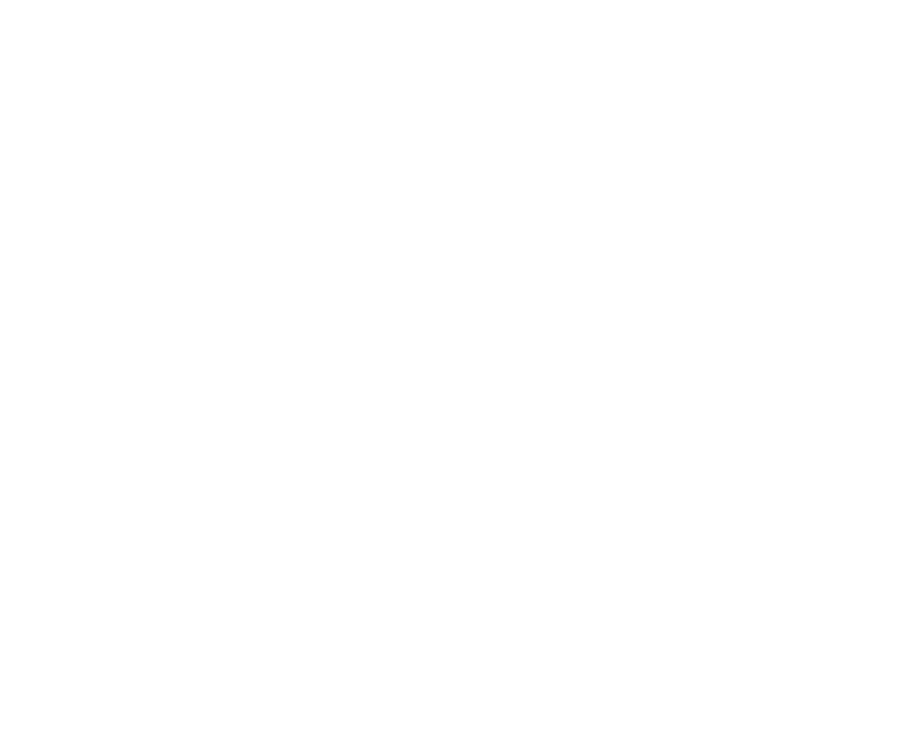
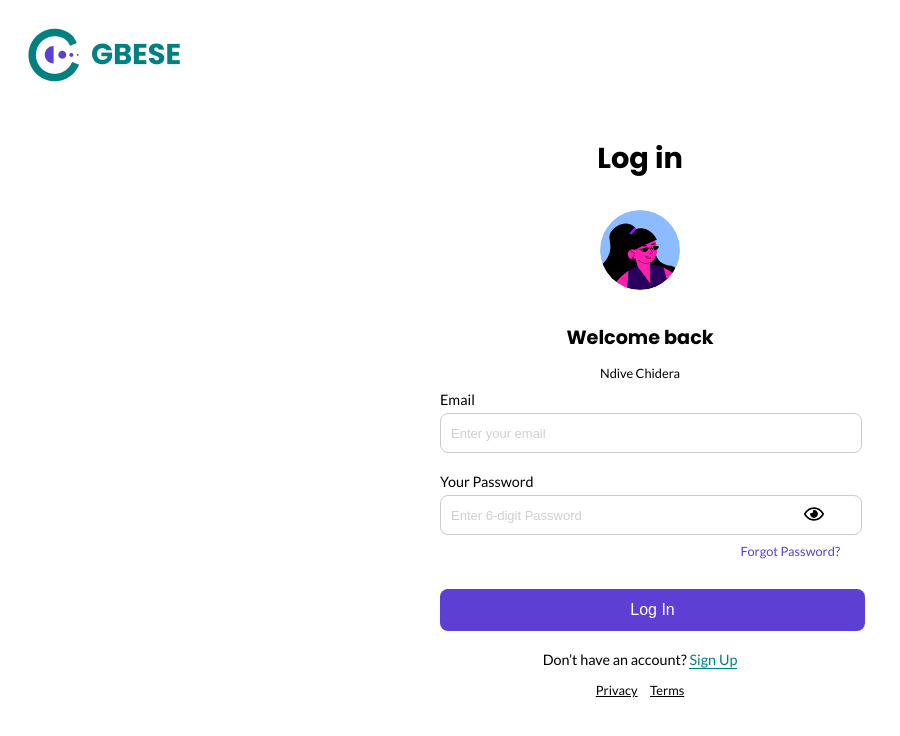
Before and after one commit to Danieljosh-uduma/Gbese, a React (Vite) app: page /login in a window 1280 px wide. Before the commit this address had no page. Shown: the top 736 px of the page, without its empty margins (0-900 px from the left). Built offline with nearby package versions, Linux system fonts and the light colour scheme.

Commit message:
login page

```diff
--- a/package.json
+++ b/package.json
@@ -13,6 +13,7 @@
     "axios": "^1.9.0",
     "react": "^19.0.0",
     "react-dom": "^19.0.0",
+    "react-icons": "^5.5.0",
     "react-router": "^7.5.1",
     "react-router-dom": "^7.5.1"
   },
--- a/src/index.css
+++ b/src/index.css
@@ -1,7 +1,11 @@
 
 #root {
   font-family: 'Lato', sans-serif;
+  box-sizing: border-box;
 }
-h1 h2 {
+h1 {
     font-family: 'poppins', sans-serif;
 }
+h2 {
+    font-family: 'poppins', sans-serif;
+}
--- a/src/pages/Login/LoginPage.css
+++ b/src/pages/Login/LoginPage.css
@@ -0,0 +1,124 @@
+.login-container {
+    display: flex;
+    justify-content: center;
+    align-items: center;
+    height: 100vh;
+    background-color: #ffffff;
+  }
+
+  .login-card {
+    text-align: center;
+    max-width: 400px;
+    width: 90%;
+  }
+
+
+  .avatar img {
+    width: 80px;
+    height: 80px;
+    border-radius: 50%;
+    margin: 20px 0;
+  }
+
+  h1 {
+    font-size: 1.8rem;
+    font-weight: 900;
+    margin-bottom: 10px;
+  }
+
+  h2 {
+    font-size: 1.2rem;
+    margin: 10px 0;
+  }
+
+  .user-name {
+    margin-bottom: 10px;
+    font-size: 0.8rem;
+  }
+
+  .input-group {
+    text-align: left;
+    margin-bottom: 20px;
+  }
+
+  .input-group label {
+    display: block;
+    font-size: 0.9rem;
+    margin-bottom: 5px;
+  }
+
+  .input-group input {
+    width: 100%;
+    padding: 10px;
+    font-size: 1rem;
+    border: 1px solid #ccc;
+    border-radius: 8px;
+  }
+  .input-group ::placeholder {
+    color: #CFCFCF;
+    font-size: 13px;
+
+  }
+  .password-wrapper {
+    position: relative;
+  }
+
+  .toggle-password {
+    position: absolute;
+    right: 10px;
+    top: 8px;
+    background: none;
+    border: none;
+    cursor: pointer;
+    font-size: 20px;
+  }
+
+  .forgot-password {
+    text-align: right;
+    margin-top: 5px;
+  }
+
+  .forgot-password a {
+    font-size: 0.8rem;
+    color: #5D3FD3;
+    text-decoration: none;
+  }
+
+  .login-button {
+    width: 425px;
+    padding: 12px;
+    margin-top: 10px;
+    background-color: #5D3FD3;
+    color: #ffffff;
+    font-size: 1rem;
+    border: none;
+    border-radius: 8px;
+    cursor: pointer;
+  }
+
+  .login-button:hover {
+    background-color: #5b21b6;
+  }
+
+  .signup-text {
+    margin-top: 20px;
+    font-size: 0.9rem;
+  }
+  .signup-text a {
+
+    color: #008080;
+    cursor: pointer;
+    text-decoration: none;
+    border-bottom: 1px solid #008080;
+  }
+
+  .footer-links {
+    margin-top: 10px;
+    font-size: 0.8rem;
+  }
+
+  .footer-links a {
+    color: #000;
+    text-decoration: underline;
+    margin: 0 5px;
+  }
--- a/src/pages/Login/LoginPage.tsx
+++ b/src/pages/Login/LoginPage.tsx
@@ -0,0 +1,77 @@
+import React, { useState } from 'react';
+import './LoginPage.css';
+import { FaRegEye, FaRegEyeSlash } from 'react-icons/fa'; // Importing icons for password visibility toggle
+
+const LoginPage: React.FC = () => {
+  const [email, setEmail] = useState('');
+  const [password, setPassword] = useState('');
+  const [showPassword, setShowPassword] = useState(false);
+
+  const togglePasswordVisibility = () => {
+    setShowPassword(!showPassword);
+  };
+
+  const handleLogin = () => {
+    console.log(`Email: ${email}, Password: ${password}`);
+    // Add your login API logic here
+  };
+
+  return (
+    <div className="login-container">
+        <img src="/src/components/icons/Logo.png" alt="" className="logo" />
+      <div className="login-card">
+
+        <h1>Log in</h1>
+
+        <div className="avatar">
+          <img src="/src/components/icons/Frame 1.png" alt="" />
+        </div>
+
+        <h2>Welcome back</h2>
+        <p className="user-name">Ndive Chidera</p>
+
+        <div className="input-group">
+          <label>Email</label>
+          <input
+            type="email"
+            placeholder="Enter your email"
+            value={email}
+            onChange={(e) => setEmail(e.target.value)}
+          />
+        </div>
+
+        <div className="input-group password-group">
+          <label>Your Password</label>
+          <div className="password-wrapper">
+            <input
+              type={showPassword ? 'text' : 'password'}
+              placeholder="Enter 6-digit Password"
+              value={password}
+              onChange={(e) => setPassword(e.target.value)}
+            />
+            <button type="button" onClick={togglePasswordVisibility} className="toggle-password">
+              {showPassword ? <FaRegEyeSlash /> : <FaRegEye />}
+            </button>
+          </div>
+          <div className="forgot-password">
+            <a href="/forgot-password">Forgot Password?</a>
+          </div>
+        </div>
+
+        <button className="login-button" onClick={handleLogin}>
+          Log In
+        </button>
+
+        <p className="signup-text">
+          Don’t have an account? <a href="/signup">Sign Up</a>
+        </p>
+
+        <div className="footer-links">
+          <a href="/privacy">Privacy</a>  <a href="/terms">Terms</a>
+        </div>
+      </div>
+    </div>
+  );
+};
+
+export default LoginPage;
--- a/src/pages/Login/SignUpPage.css
+++ b/src/pages/Login/SignUpPage.css
@@ -34,13 +34,13 @@
 }
 
 .signup-content h1 {
-  font-size: 2.2rem;
+  font-size: 2.1rem;
   font-weight: bold;
   margin-bottom: 10px;
 }
 
 .signup-content h2 {
-  font-size: 1.9rem;
+  font-size: 1.6rem;
   font-weight: bold;
 }
 
@@ -49,7 +49,7 @@
   font-size: 14px;
 }
 .mid-text {
-  line-height: 0.5;
+  line-height: 0.8rem;
   margin-bottom: 25px;
 }
 .signup-form {
@@ -58,6 +58,11 @@
   flex-direction: column;
   gap: 5px;
 
+}
+.signup-form ::placeholder {
+  color: #CFCFCF;
+  text-align: center;
+  font-size: 13px;
 }
 .phone-num {
   text-align: left;
@@ -99,7 +104,7 @@
 }
 
 .continue-button:hover {
-  background-color: #2607a3;
+  background-color: #5b21b6;
 }
 
 /* Footer */
@@ -111,8 +116,7 @@
 .login-link {
   color: #008080;
   cursor: pointer;
-  font-weight: bold;
-  border-bottom: 2px solid #008080;
+  border-bottom: 1px solid #008080;
 }
 
 .terms-links {
--- a/src/router/index.tsx
+++ b/src/router/index.tsx
@@ -1,13 +1,13 @@
-import { Route, BrowserRouter, Routes } from "react-router";
+import { Route,  BrowserRouter, Routes } from "react-router-dom";
 import SignUpPage from "../pages/Login/SignUpPage";
-
+import LoginPage from "../pages/Login/LoginPage";
 
 export default function MainRouter() {
   return (
     <BrowserRouter>
         <Routes>
             <Route path="/signup" element={<SignUpPage/>} />
-
+           < Route path="/login" element={<LoginPage/>} />
         </Routes>
 
     </BrowserRouter>
```
Also changed, not shown: 1 other file (tests, documents, lock files or other folders).
